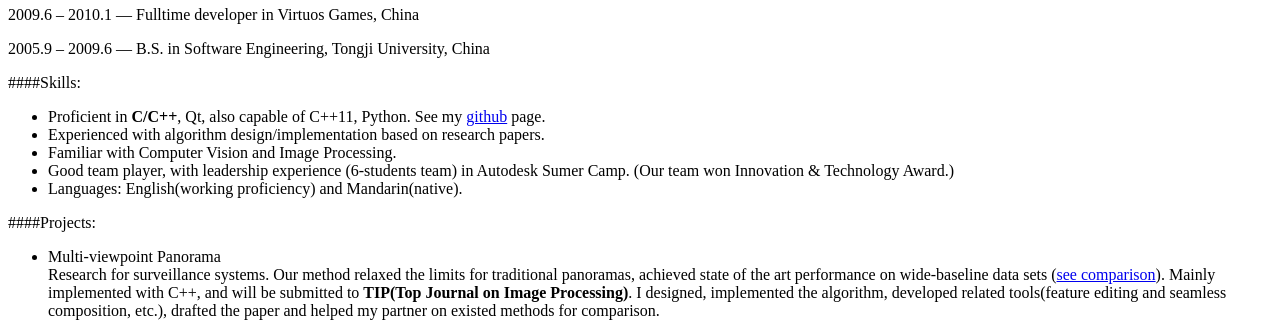
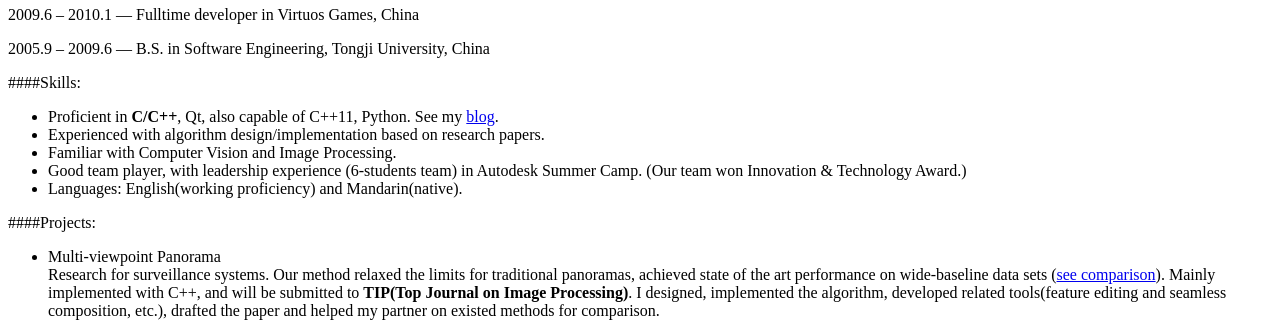
Before and after one commit to while2/while2.github.io, a Jekyll site: the page built from static/resume.md, in a window 1280 px wide. Shown: the part 278-600 px from the top of the page. Built offline with Jekyll 4.4.1, drawn with Linux system fonts in a browser that asks for light colours.

Commit message:
update remume

```diff
--- a/static/resume.md
+++ b/static/resume.md
@@ -14,10 +14,10 @@ Male \| 1987-03-09 \| (+86)18868105691 \| [heyi.pub@gmail.com](heyi.pub@gmail.co
 
 ####Skills:
 
-* Proficient in __C/C++__, Qt, also capable of C++11, Python. See my [github](https://github.com/while2) page.
+* Proficient in __C/C++__, Qt, also capable of C++11, Python. See my [blog](while2.github.io).
 * Experienced with algorithm design/implementation based on research papers.
 * Familiar with Computer Vision and Image Processing.
-* Good team player, with leadership experience (6-students team) in Autodesk Sumer Camp. (Our team won Innovation & Technology Award.)
+* Good team player, with leadership experience (6-students team) in Autodesk Summer Camp. (Our team won Innovation & Technology Award.)
 * Languages: English(working proficiency) and Mandarin(native).
 
 ####Projects:
```
